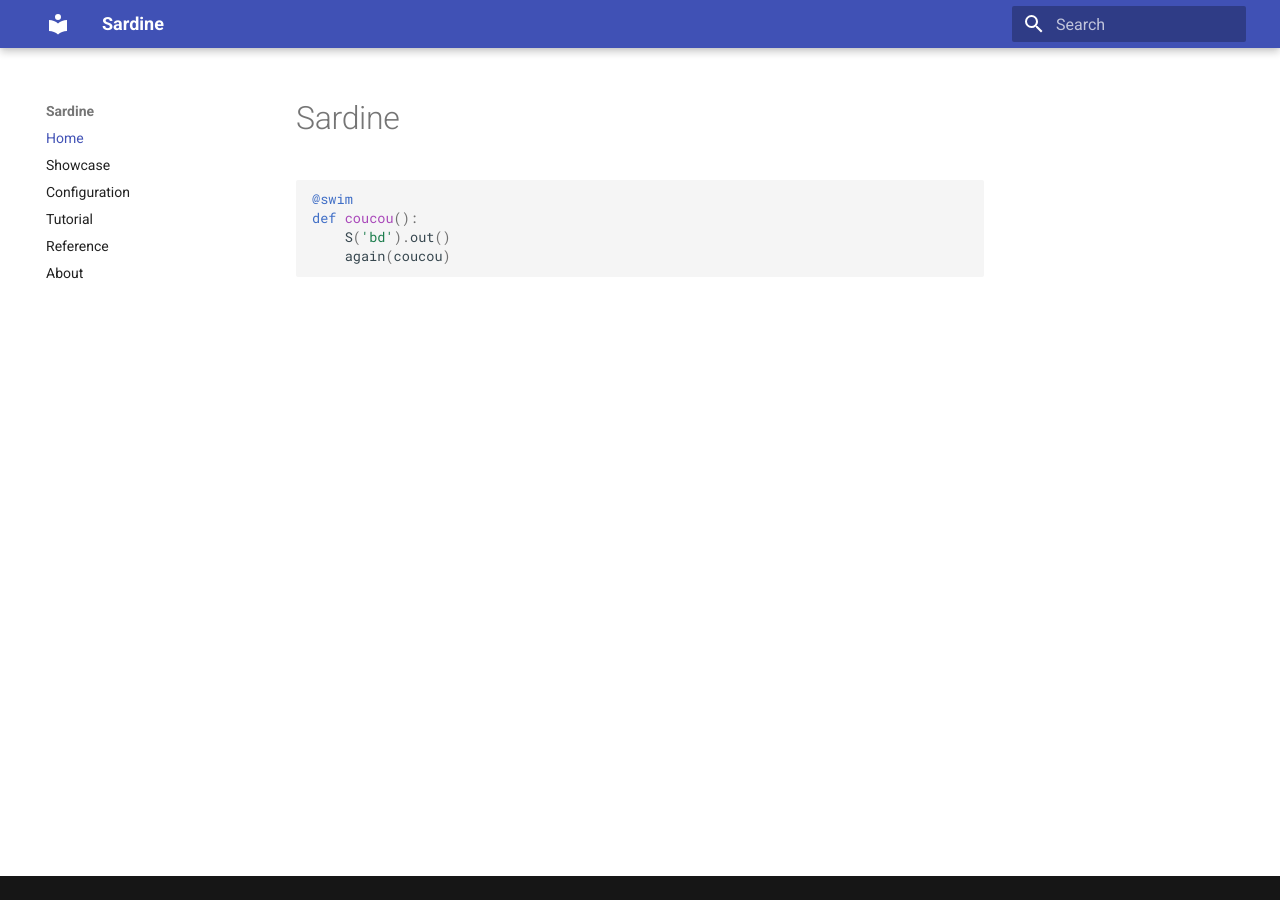
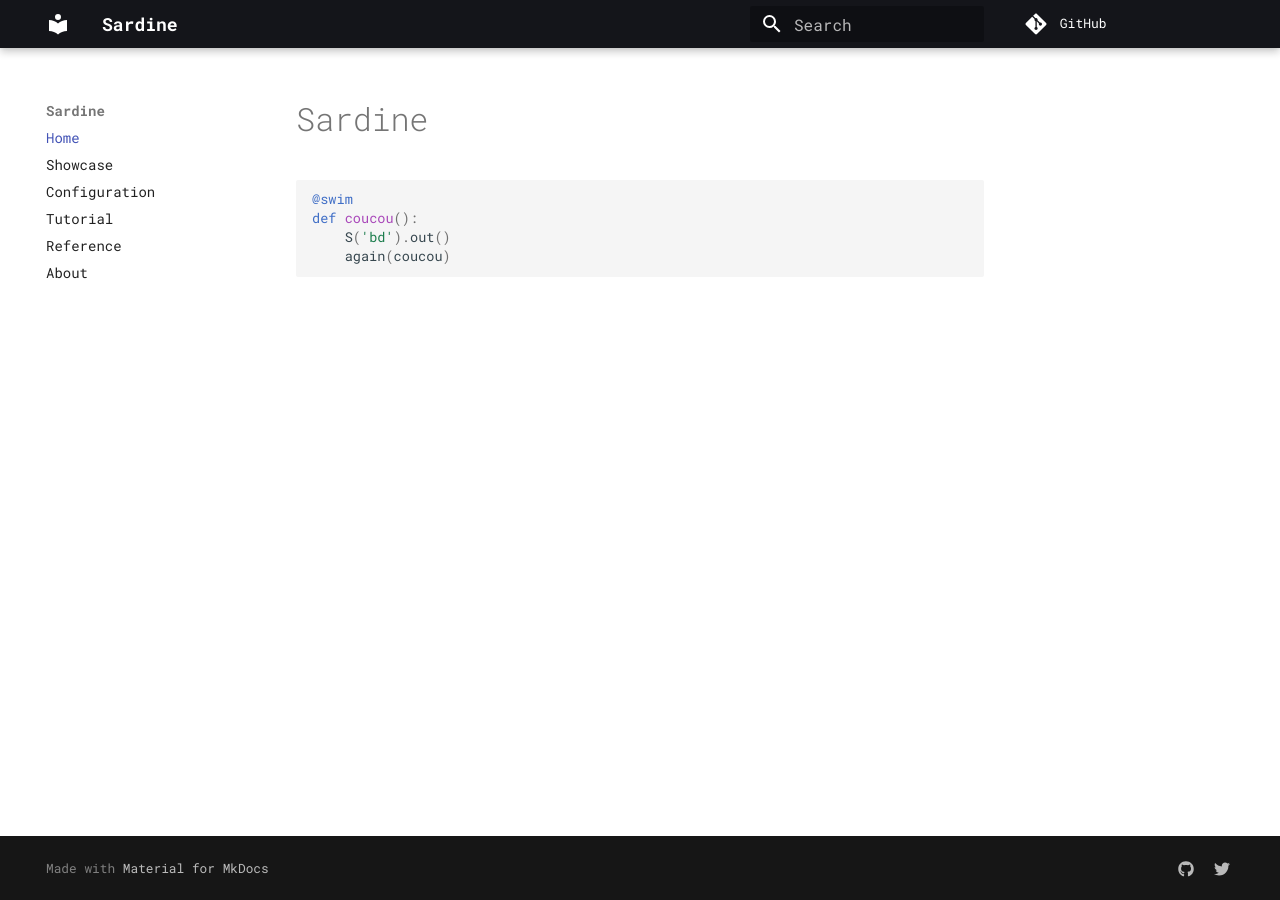
Before and after one commit to EmmaleeBonderud0325/sardine, an MkDocs documentation site: the page built from docs/index.md, in a window 1280 px wide. Built offline with MkDocs 1.6.1 and Material for MkDocs 9.7.7, drawn with Linux system fonts in a browser that asks for light colours; comment, search, counter and statistics services are not loaded.

Commit message:
update website theme

```diff
--- a/mkdocs.yml
+++ b/mkdocs.yml
@@ -9,7 +9,16 @@ nav:
   - Reference: reference.md
   - About: about.md
 theme:
+  palette:
+    primary: black
+    accent: orange
+  font:
+    code: Roboto Mono
+    text: Roboto Mono
   name: material
+  icon:
+    repo: fontawesome/brands/git-alt
+
 extra:
   generator: false
 plugins:
@@ -22,3 +31,12 @@ markdown_extensions:
   - pymdownx.inlinehilite
   - pymdownx.snippets
   - pymdownx.superfences
+
+extra:
+  social:
+    - icon: fontawesome/brands/github
+      link: https://github.com/Bubobubobubobubo/Sardine
+    - icon: fontawesome/brands/twitter
+      link: https://twitter.com/RaphBubo
+
+repo_url: https://github.com/Bubobubobubobubo/Sardine
```
